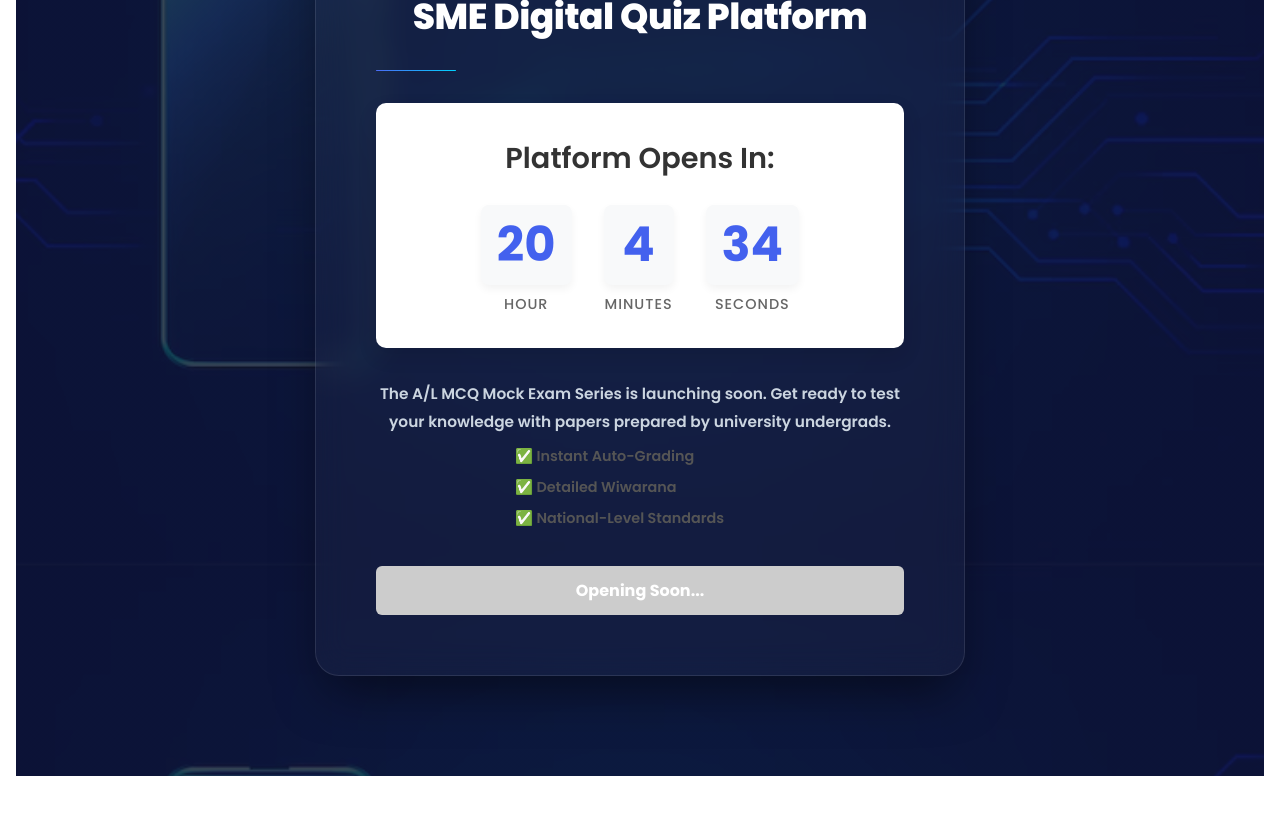
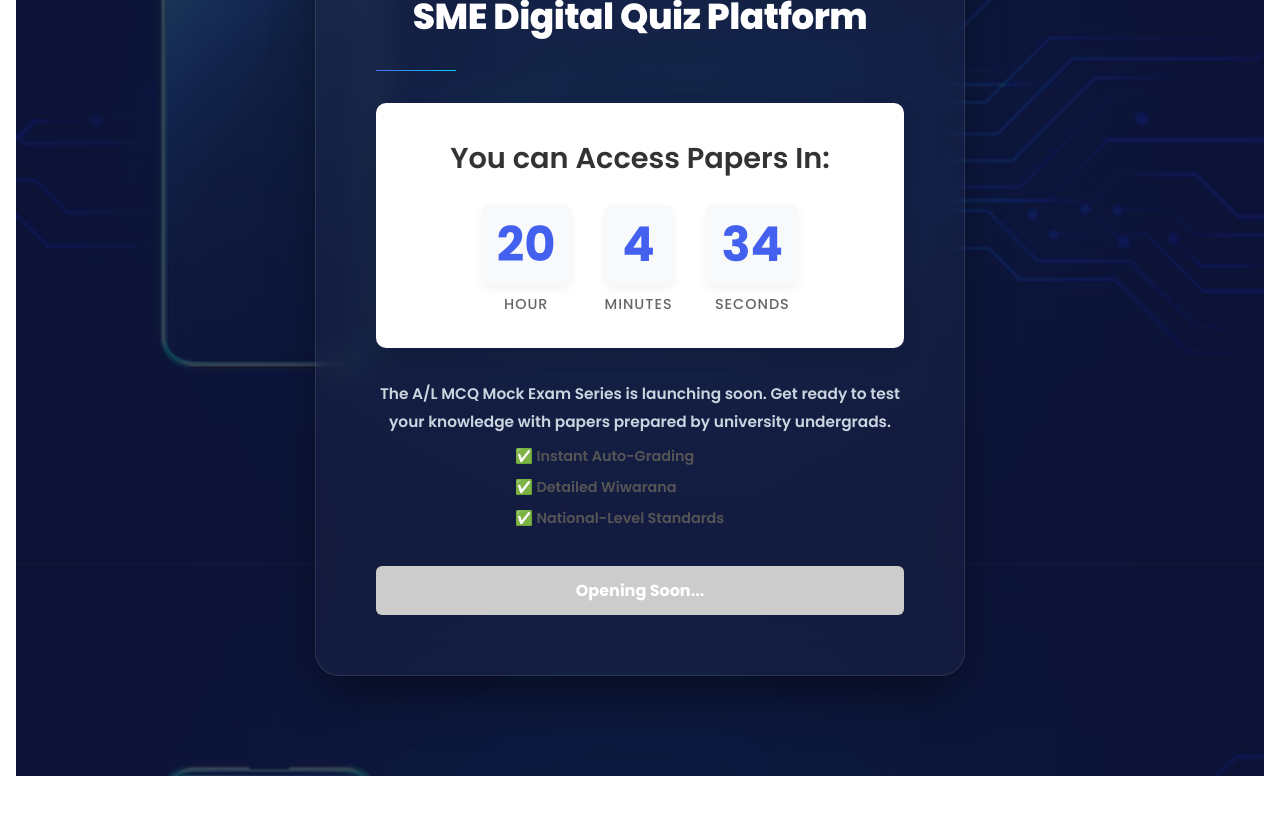
Before and after one commit to Sasnaka-Sansada-Learnsteer/mockexam-marketing, a React (Create React App) app: page / in a window 1280 px wide. Shown: the part 940-1755 px from the top of the page. Built offline with nearby package versions, Linux system fonts and the light colour scheme; no server answers.

Commit message:
Update countdown timer heading text and adjust login redirect URL parameter. (#85)

```diff
--- a/src/components/CountdownTimer.jsx
+++ b/src/components/CountdownTimer.jsx
@@ -25,7 +25,7 @@ const CountdownTimer = ({ deadline }) => {
 
     return (
         <div className="countdown-container">
-            <h2 className="countdown-title">Platform Opens In:</h2>
+            <h2 className="countdown-title">You can Access Papers In:</h2>
             <div className="countdown-units">
                 {/* <div className="countdown-unit">
                     <span className="countdown-value">{timeLeft.days}</span>
--- a/src/components/MyExamInfoEntry.jsx
+++ b/src/components/MyExamInfoEntry.jsx
@@ -15,7 +15,7 @@ const MyExamInfoEntry = () => {
     }, []);
 
     const handleLoginToQuiz = () => {
-        window.location.href = "https://quiz.sasnaka.org/login?redirect=quiz.sasnaka.org";
+        window.location.href = "https://quiz.sasnaka.org/login?redirected_from=sme.sasnaka.org";
     };
     return (
         <div className="my-exam-info-container">
```
